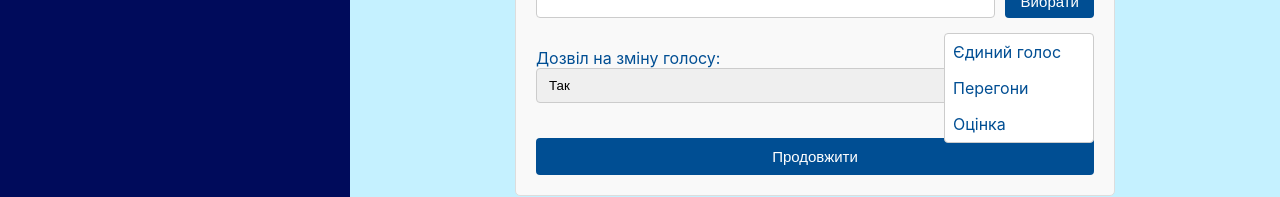
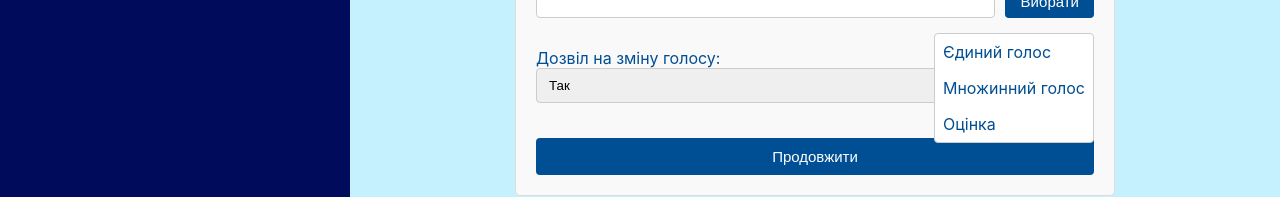
Before and after one commit to VotingService/frontend, a React (Create React App) app in the folder voting-service-react/: page /set-elect-props in a window 1280 px wide. Both pictures are taken after a click on the button "Вибрати". Shown: the part 494-691 px from the top of the page. Built offline with nearby package versions, Linux system fonts and the light colour scheme.

Commit message:
setting election props fixed

```diff
--- a/voting-service-react/src/components/CreateNewElection/SettingElectionProps/SettingElectionProps.css
+++ b/voting-service-react/src/components/CreateNewElection/SettingElectionProps/SettingElectionProps.css
@@ -86,7 +86,6 @@ input, select {
   top: 100%;
   left: auto;
   right: 0;
-  width: 150px;
   z-index: 1;
 }
 
--- a/voting-service-react/src/components/CreateNewElection/SettingElectionProps/SettingElectionProps.js
+++ b/voting-service-react/src/components/CreateNewElection/SettingElectionProps/SettingElectionProps.js
@@ -87,7 +87,7 @@ function SettingElectionProps(){
             </button>
             {showDropdown && (<div className="dropdown-menu">
               <div onClick={() => handleDropdownClick('Єдиний голос')}>Єдиний голос</div>
-              <div onClick={() => handleDropdownClick('Перегони')}>Перегони</div>
+              <div onClick={() => handleDropdownClick('Множинний голос')}>Множинний голос</div>
               <div onClick={() => handleDropdownClick('Оцінка')}>Оцінка</div>
             </div>)}
           </div>
```
